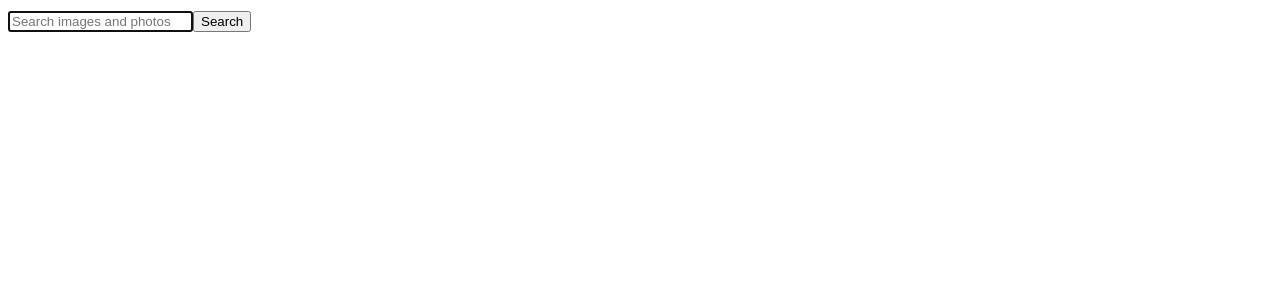
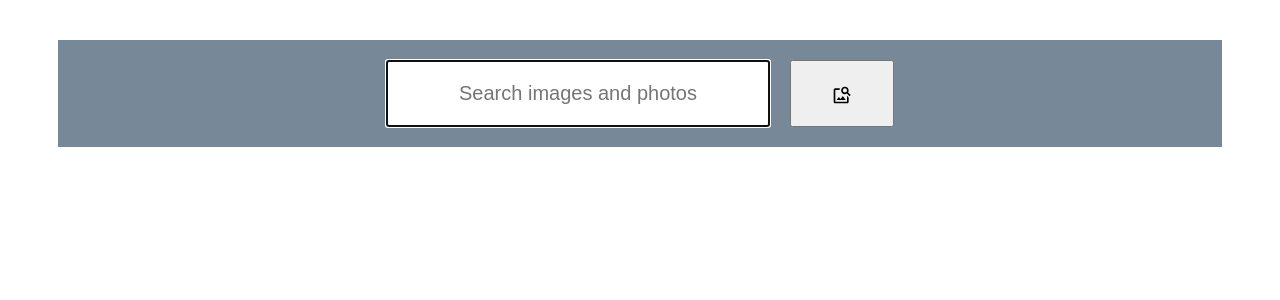
Before and after one commit to ihorborys/goit-neo-react-hw-module4, a React (Vite) app: page / in a window 1280 px wide. Shown: the top 300 px of the page. Built offline with nearby package versions, Linux system fonts and the light colour scheme.

Commit message:
Added styles

```diff
--- a/package.json
+++ b/package.json
@@ -13,7 +13,8 @@
     "axios": "^1.9.0",
     "formik": "^2.4.6",
     "react": "^19.1.0",
-    "react-dom": "^19.1.0"
+    "react-dom": "^19.1.0",
+    "react-icons": "^5.5.0"
   },
   "devDependencies": {
     "@eslint/js": "^9.25.0",
--- a/src/App.css
+++ b/src/App.css
@@ -1,3 +1,21 @@
+.container {
+    margin: 0 auto;
+    max-width: 320px;
+    padding: 0 40px;
+}
+
+@media screen and (min-width: 768px) {
+    .container {
+        max-width: 768px;
+    }
+}
+
+@media screen and (min-width: 1280px) {
+    .container {
+        max-width: 1280px;
+    }
+}
+
 /*#root {*/
 /*  max-width: 1280px;*/
 /*  margin: 0 auto;*/
--- a/src/App.jsx
+++ b/src/App.jsx
@@ -34,12 +34,10 @@ function App() {
   };
 
   return (
-    <>
-      <header>
-        <SearchBar search={handleSearch} />
-      </header>
+    <div className="container">
+      <SearchBar search={handleSearch} />
       <ImageGallery data={data} />
-    </>
+    </div>
   );
 }
 
--- a/src/api/api.js
+++ b/src/api/api.js
@@ -1,6 +1,7 @@
 import axios from "axios";
 
 axios.defaults.baseURL = "https://api.unsplash.com";
+
 export const getImages = async (searchQuery) => {
   console.log("🔍 searchQuery:", searchQuery);
 
--- a/src/components/ImageCard/ImageCard.jsx
+++ b/src/components/ImageCard/ImageCard.jsx
@@ -1,13 +1,17 @@
+import styles from "./ImageCard.module.css";
+
 const ImageCard = ({ data }) => {
-  return (
-    <div>
-      {data.map((item) => (
-        <li key={item.id}>
-          <img src={item.urls.small_s3} alt={item.alt_description} />
-        </li>
-      ))}
-    </div>
-  );
+  return data.map((item) => (
+    <li key={item.id} className={styles.imageItem}>
+      <div className={styles.imageWrapper}>
+        <img
+          className={styles.image}
+          src={item.urls.small_s3}
+          alt={item.alt_description}
+        />
+      </div>
+    </li>
+  ));
 };
 
 export default ImageCard;
--- a/src/components/ImageCard/ImageCard.module.css
+++ b/src/components/ImageCard/ImageCard.module.css
@@ -0,0 +1,12 @@
+.imageWrapper {
+    display: flex;
+    justify-content: center;
+    align-items: center;
+}
+
+.image {
+    width: 300px;
+    height: 150px;
+    object-fit: cover;
+
+}
--- a/src/components/ImageGallery/ImageGallery.jsx
+++ b/src/components/ImageGallery/ImageGallery.jsx
@@ -1,8 +1,9 @@
 import ImageCard from "../ImageCard/ImageCard.jsx";
+import styles from "./ImageGallery.module.css";
 
 const imageGallery = ({ data }) => {
   return (
-    <ul>
+    <ul className={styles.list}>
       <ImageCard data={data} />
     </ul>
   );
--- a/src/components/ImageGallery/ImageGallery.module.css
+++ b/src/components/ImageGallery/ImageGallery.module.css
@@ -0,0 +1,11 @@
+.container {
+    /*padding: 20px 40px;*/
+}
+
+.list {
+    display: flex;
+    justify-content: center;
+    align-items: center;
+    flex-wrap: wrap;
+    gap: 10px;
+}
--- a/src/components/SearchBar/SearchBar.jsx
+++ b/src/components/SearchBar/SearchBar.jsx
@@ -1,22 +1,30 @@
 import { Field, Form, Formik } from "formik";
+import styles from "./SearchBar.module.css";
+import { MdOutlineImageSearch } from "react-icons/md";
 
 const SearchBar = ({ search }) => {
   const handleSubmit = (values) => {
     search(values.query);
   };
   return (
+    <header className={styles.header}>
       <Formik initialValues={{ query: "" }} onSubmit={handleSubmit}>
         <Form>
           <Field
             name="query"
+            className={styles.input}
             type="text"
             autoComplete="off"
             autoFocus
             placeholder="Search images and photos"
           />
-        <button type="submit">Search</button>
+          <button className={styles.button} type="submit">
+            {/*<span className={styles.span}>Search</span>*/}
+            <MdOutlineImageSearch className={styles.icon} />
+          </button>
         </Form>
       </Formik>
+    </header>
   );
 };
 
--- a/src/components/SearchBar/SearchBar.module.css
+++ b/src/components/SearchBar/SearchBar.module.css
@@ -0,0 +1,41 @@
+.header {
+    display: flex;
+    justify-content: center;
+    align-items: center;
+    margin: 40px 10px;
+    padding: 20px 0;
+    background-color: lightslategrey;
+}
+
+.input {
+    font-family: Montserrat, sans-serif;
+    text-align: center;
+    font-size: 20px;
+    width: 300px;
+    padding: 20px 40px;
+    margin-right: 20px;
+}
+
+.button {
+    font-family: Montserrat, sans-serif;
+    font-size: 20px;
+    padding: 20px 40px;
+
+}
+
+.button:hover {
+    cursor: pointer;
+}
+
+.span {
+    /*vertical-align: middle;*/
+}
+
+.icon {
+    /*margin-left: 10px;*/
+    vertical-align: middle;
+}
+
+ul, li {
+    all: unset;
+}
```
Also changed, not shown: 1 other file (tests, documents, lock files or other folders). Lines whose indentation alone changed are shown as unchanged.
